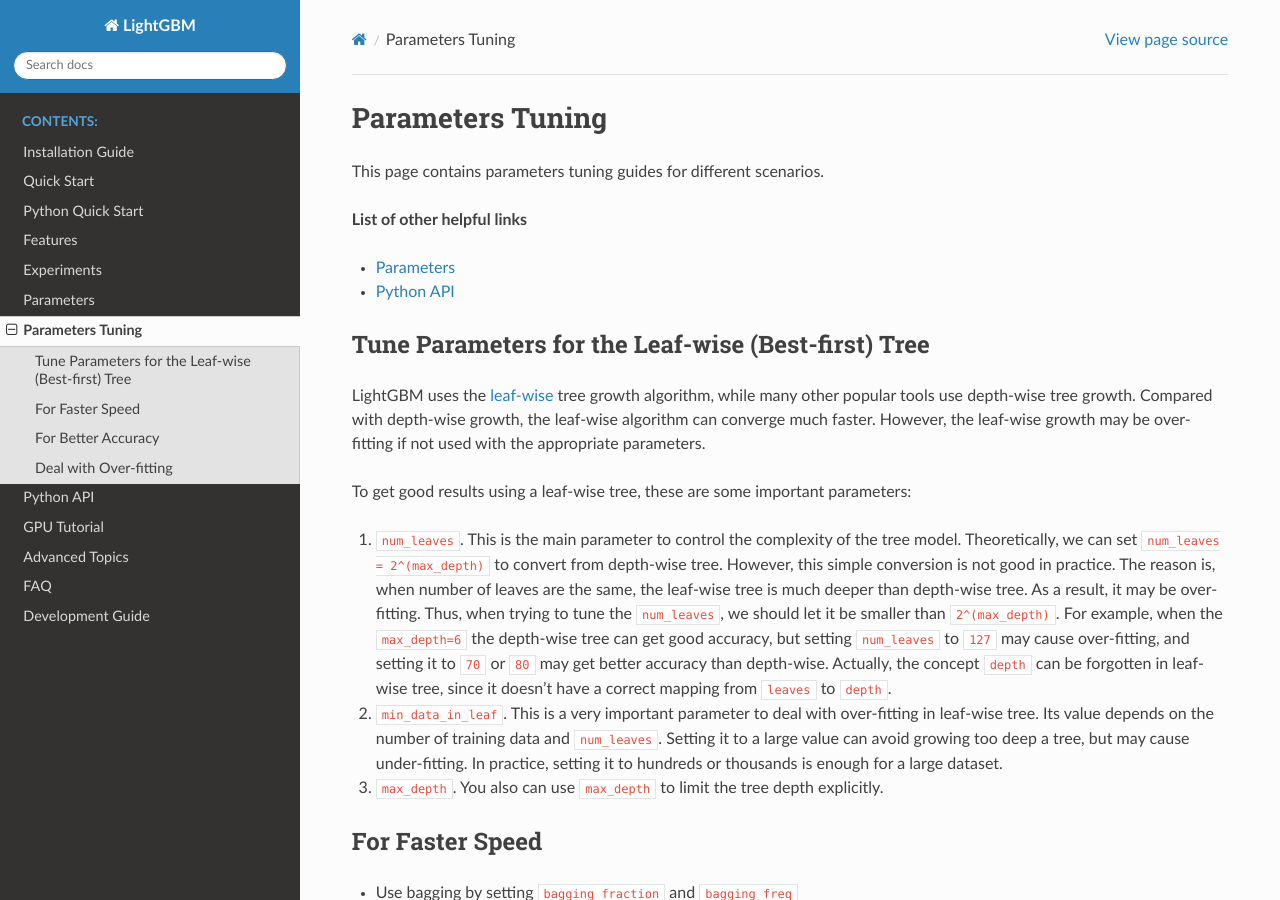
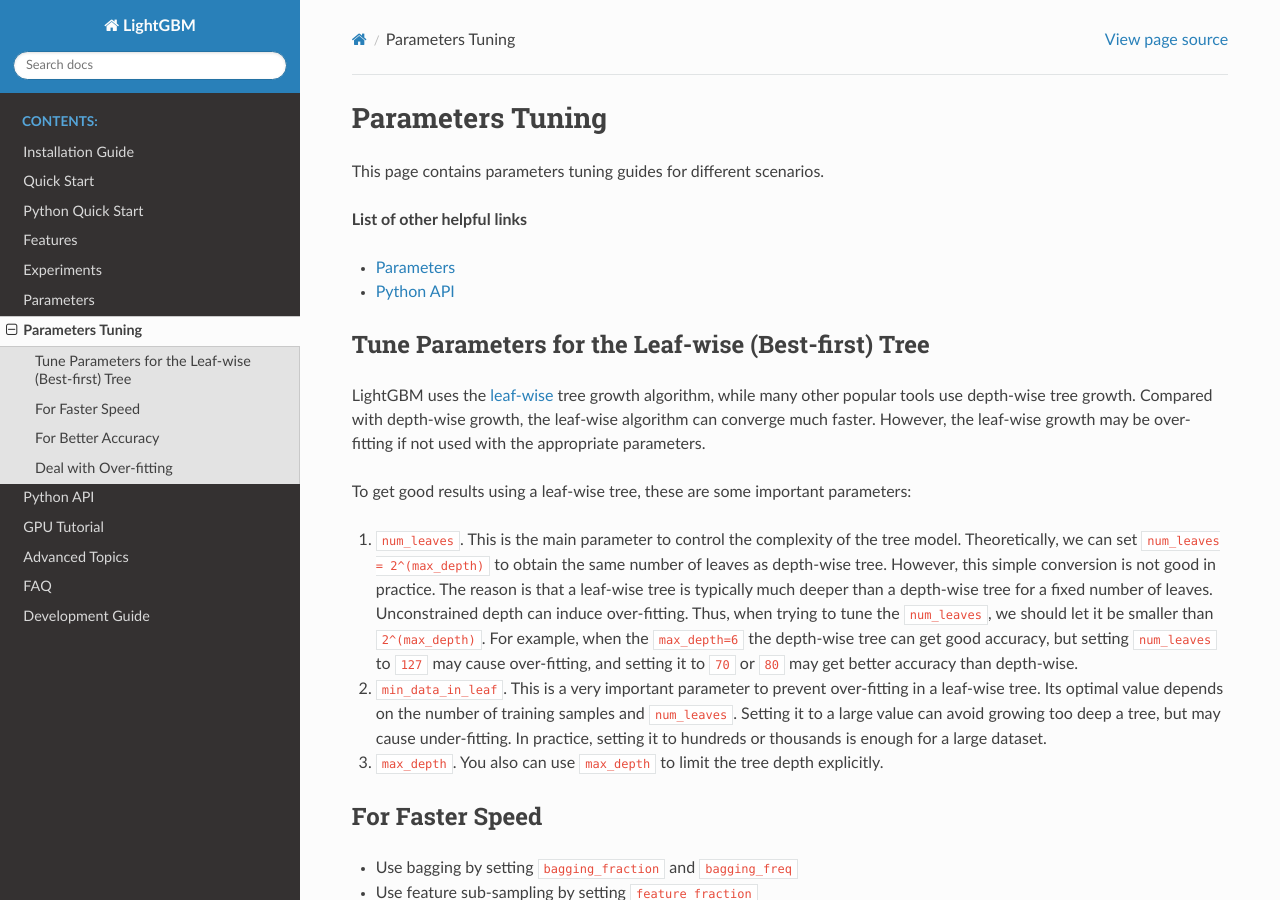
Before and after one commit to microsoft/LightGBM, a Sphinx documentation site: the page built from docs/Parameters-Tuning.rst, in a window 1280 px wide and 900 px high. Built offline with Sphinx 7.4.7 and the Read the Docs theme 2.0.0, drawn with Linux system fonts in a browser that asks for light colours; pages that are not in the unit, such as notebooks, are missing from menus.

Commit message:
several minor edits throughout docs

```diff
--- a/docs/Parameters-Tuning.rst
+++ b/docs/Parameters-Tuning.rst
@@ -18,16 +18,15 @@
 To get good results using a leaf-wise tree, these are some important parameters:
 
 1. ``num_leaves``. This is the main parameter to control the complexity of the tree model.
-   Theoretically, we can set ``num_leaves = 2^(max_depth)`` to convert from depth-wise tree.
+   Theoretically, we can set ``num_leaves = 2^(max_depth)`` to obtain the same number of leaves as depth-wise tree.
    However, this simple conversion is not good in practice.
-   The reason is, when number of leaves are the same, the leaf-wise tree is much deeper than depth-wise tree. As a result, it may be over-fitting.
+   The reason is that a leaf-wise tree is typically much deeper than a depth-wise tree for a fixed number of leaves. Unconstrained depth can induce over-fitting.
    Thus, when trying to tune the ``num_leaves``, we should let it be smaller than ``2^(max_depth)``.
    For example, when the ``max_depth=6`` the depth-wise tree can get good accuracy,
    but setting ``num_leaves`` to ``127`` may cause over-fitting, and setting it to ``70`` or ``80`` may get better accuracy than depth-wise.
-   Actually, the concept ``depth`` can be forgotten in leaf-wise tree, since it doesn't have a correct mapping from ``leaves`` to ``depth``.
 
-2. ``min_data_in_leaf``. This is a very important parameter to deal with over-fitting in leaf-wise tree.
-   Its value depends on the number of training data and ``num_leaves``.
+2. ``min_data_in_leaf``. This is a very important parameter to prevent over-fitting in a leaf-wise tree.
+   Its optimal value depends on the number of training samples and ``num_leaves``.
    Setting it to a large value can avoid growing too deep a tree, but may cause under-fitting.
    In practice, setting it to hundreds or thousands is enough for a large dataset.
 
--- a/docs/Parameters.rst
+++ b/docs/Parameters.rst
@@ -548,7 +548,7 @@
 
 -  ``boost_from_average``, default=\ ``true``, type=bool
 
-   -  only used in ``regression`` task
+   -  used only in ``regression``, ``binary``, and ``xentropy`` tasks (others may get added)
 
    -  adjust initial score to the mean of labels for faster convergence
 
--- a/docs/Python-Intro.rst
+++ b/docs/Python-Intro.rst
@@ -32,7 +32,7 @@
 Data Interface
 --------------
 
-The LightGBM Python module is able to load data from:
+The LightGBM Python module can load data from:
 
 -  libsvm/tsv/csv/txt format file
 
```
